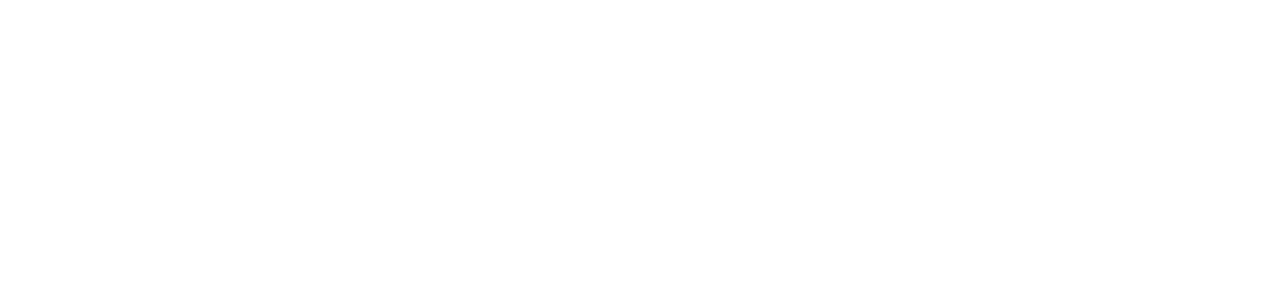
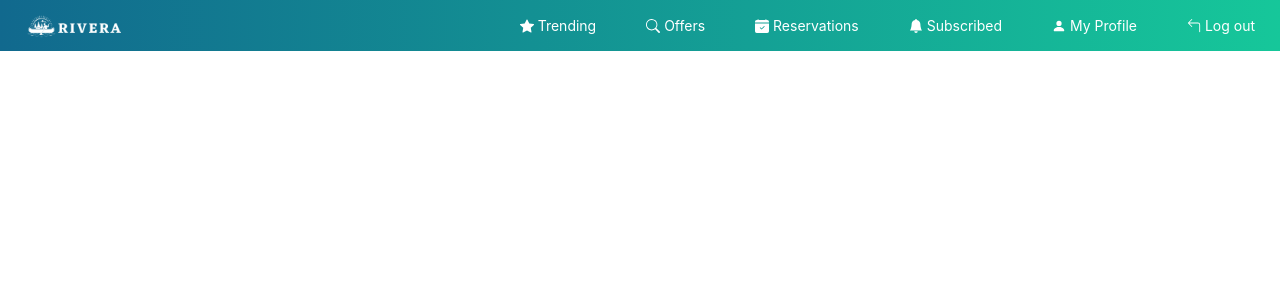
Before and after one commit to pavleglusac/rivera, a Nuxt app in the folder frontend/rivera/: page /client in a window 1280 px wide. Before the commit this address had no page. Shown: the top 300 px of the page. Built offline with nearby package versions, Linux system fonts and the light colour scheme.

Commit message:
added client navbar component

```diff
--- /dev/null
+++ b/frontend/rivera/assets/style.css
@@ -0,0 +1,106 @@
+:root {
+    --prime-color: #16C79A;
+    --link-text-color: #4F5051;
+    --light-blue-color: #11698E;
+    --dark-blue-color: #19456B;
+    --background-color: #F4F7F8;
+    --white-color: #ffffff;
+  }
+
+  .navbar {
+      background: linear-gradient(90deg, var(--light-blue-color) 0%, var(--prime-color) 100%);
+      width: 100%;
+      padding: 0;
+      margin: 0;
+      min-width: 100%;
+      font-size: 14px;
+  }
+
+  .navbar .navbar-collapse {
+    text-align: center;
+  }
+
+  .logo {
+      display: flex;
+      align-items: center;
+      margin-left: 20px;
+  }
+
+  .logo img {
+      margin: 0;
+      height: 30px;
+  }
+
+  .menu-link {
+    display: inline-flex;
+    align-items: center;
+    padding-left: 15px;
+    padding-right: 15px;
+    color: var(--white-color);
+    text-decoration: none;
+  }
+
+  .active {
+      font-weight: bold;
+  }
+
+  .navbar a.nuxt-link-active {
+    font-weight: bold;
+  }
+
+  .navbar a.nuxt-link-exact-active {
+    color: var(--dark-blue-color);
+  }
+
+  .navbar ul {
+    list-style: none;
+    text-align: center;
+  }
+
+  .navbar ul li {
+    display: inline-block;
+  }
+
+  .menu-link {
+    display: block;
+    padding: 15px;
+    text-decoration: none;
+    color: var(--white-color);
+    margin: 0 10px;
+    position: relative;
+    z-index: 1;
+  }
+
+  .menu-link,
+  .menu-link:after,
+  .menu-link:before {
+    transition: all .5s;
+  }
+
+  .menu-link:hover {
+    color: var(--white-color);
+  }
+
+  .menu-link:after {
+    display: block;
+    position: absolute;
+    top: 0;
+    left: 0;
+    bottom: 0;
+    right: 0;
+    margin: auto;
+    width: 100%;
+    height: 1px;
+    content: '.';
+    color: transparent;
+    background: #48c6a6;
+    visibility: none;
+    opacity: 0;
+    z-index: -1;
+  }
+
+  .menu-link:hover:after {
+    opacity: 1;
+    visibility: visible;
+    height: 100%;
+  }
--- /dev/null
+++ b/frontend/rivera/components/ClientNavbar.vue
@@ -0,0 +1,42 @@
+<template>
+<div class="w-100">
+  <b-navbar toggleable="lg" class="navbar w-100">
+    <div class="logo">
+        <img src="@/static/logo_white.png" alt="">
+    </div>
+    <b-navbar-toggle target="nav-collapse">
+      <template>
+        <b-icon icon="justify-right" style="border: none; color: white;"></b-icon>
+      </template>
+    </b-navbar-toggle>
+    <b-collapse id="nav-collapse" is-nav>
+      <b-navbar-nav class="ml-auto my-auto" align="end">
+            <ul>
+                <li><NuxtLink to="/trending" exact class="menu-link"><b-icon icon="star-fill" /> Trending</NuxtLink></li>
+                <li><NuxtLink to="/offers" class="menu-link"><b-icon icon="search" /> Offers</NuxtLink></li>
+                <li><NuxtLink to="/reservations" class="menu-link"><b-icon icon="calendar-check-fill" /> Reservations</NuxtLink></li>
+                <li><NuxtLink to="/subscribed" class="menu-link"><b-icon icon="bell-fill" /> Subscribed</NuxtLink></li>
+                <li><NuxtLink to="/client-profile" class="menu-link"><b-icon icon="person-fill" /> My Profile</NuxtLink></li>
+                <li><NuxtLink to="/log-in" class="menu-link"><b-icon icon="arrow90deg-left" /> Log out</NuxtLink></li>
+            </ul>
+      </b-navbar-nav>
+    </b-collapse>
+  </b-navbar>
+</div>
+</template>
+
+<script>
+export default {
+data() {
+    return {
+    }
+},
+methods: {
+},
+    computed: {
+    },
+};
+</script>
+
+<style>
+</style>
--- a/frontend/rivera/nuxt.config.js
+++ b/frontend/rivera/nuxt.config.js
@@ -21,18 +21,17 @@
 
     // Global CSS: https://go.nuxtjs.dev/config-css
     css: [
+        '~/assets/style.css'
     ],
 
     // Plugins to run before rendering page: https://go.nuxtjs.dev/config-plugins
-  plugins: [
-  ],
+    plugins: [],
 
     // Auto import components: https://go.nuxtjs.dev/config-components
     components: true,
 
     // Modules for dev and build (recommended): https://go.nuxtjs.dev/config-modules
-  buildModules: [
-  ],
+    buildModules: [],
 
     // Modules: https://go.nuxtjs.dev/config-modules
     modules: [
@@ -41,6 +40,5 @@
     ],
 
     // Build Configuration: https://go.nuxtjs.dev/config-build
-  build: {
+    build: {}
 }
-}
--- /dev/null
+++ b/frontend/rivera/pages/client.vue
@@ -0,0 +1,11 @@
+<template>
+  <client-navbar/>
+</template>
+
+<script>
+import ClientNavbar from '../components/ClientNavbar.vue';
+export default {
+  components: { ClientNavbar },
+  name: 'IndexPage'
+}
+</script>
```
Also changed, not shown: frontend/rivera/static/logo_white.png (added). Lines whose indentation alone changed are shown as unchanged.
